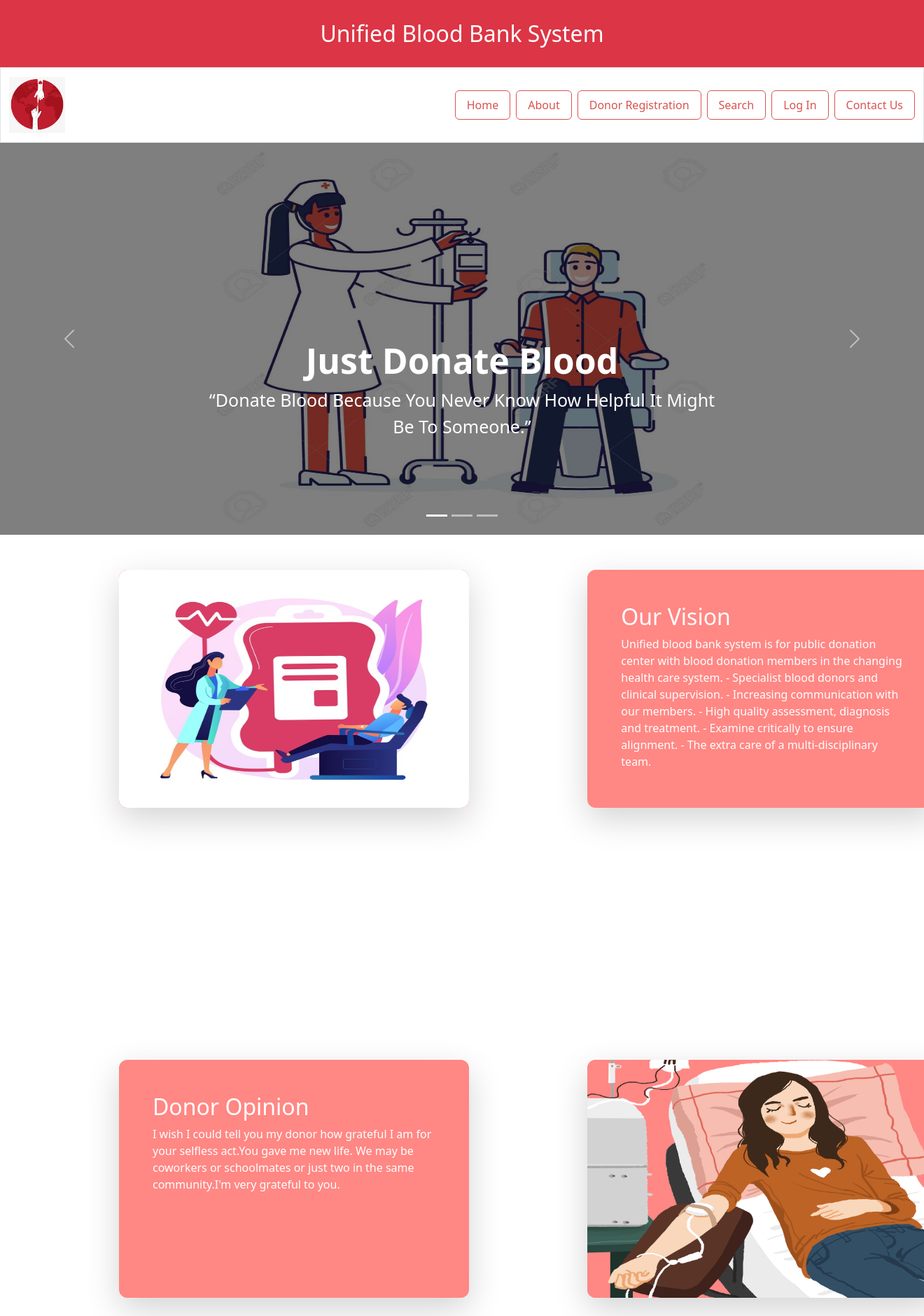
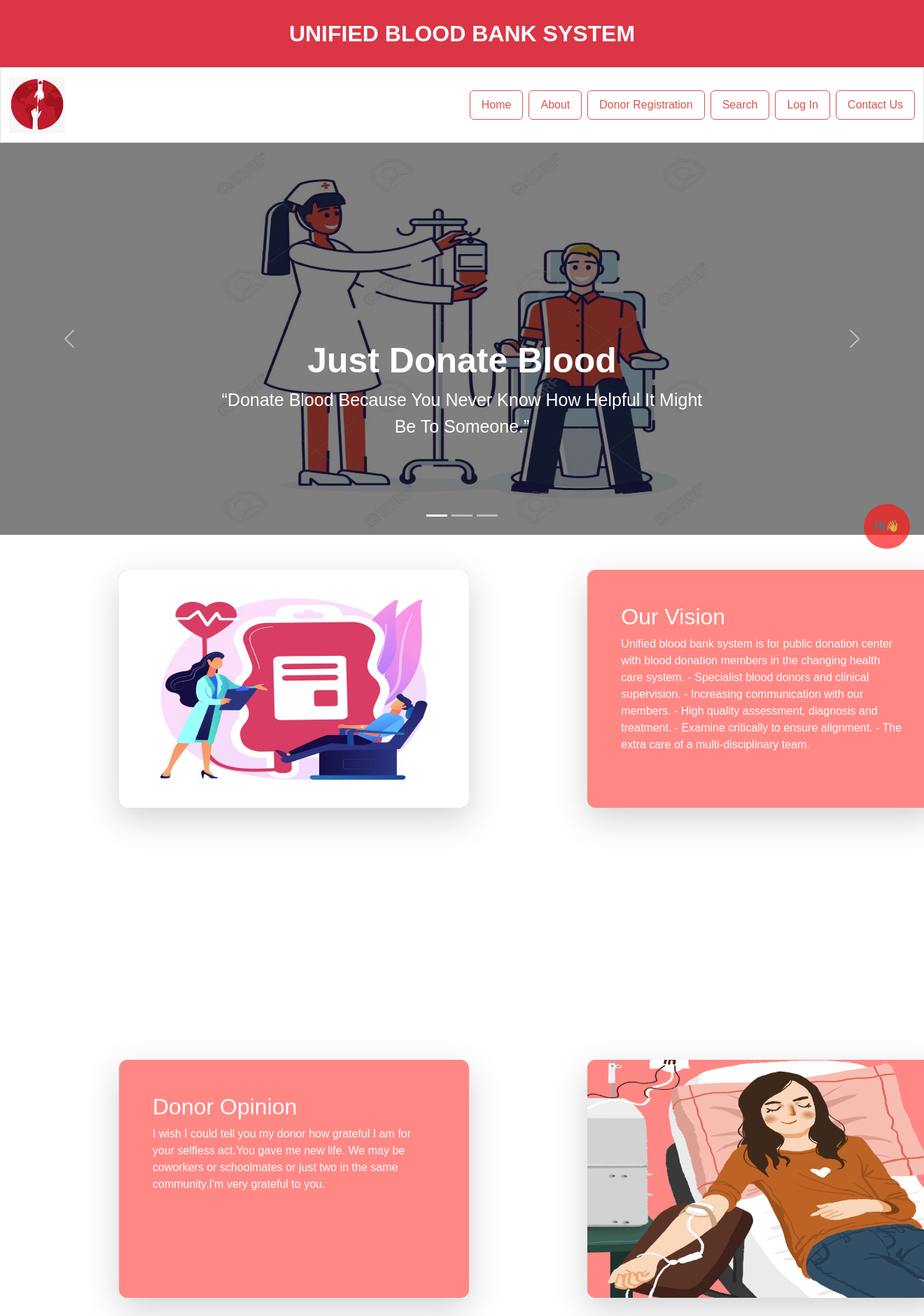
Before and after one commit to jobs-code/unified_bloodbank_django, a Django app: page / in a window 1320 px wide; the page is wider, and only the part inside the window is pictured. Shown: the top 1880 px of that part at 70% size. Run offline with Django 3.2, Linux system fonts and the light colour scheme; some libraries are stand-ins or nearby versions.

Commit message:
Updated base
integrated bot service

```diff
--- a/templates/polls/base.html
+++ b/templates/polls/base.html
@@ -106,14 +106,102 @@
   footer p a:hover {
     color: white;
   }
+
+  body {font-family: Arial, Helvetica, sans-serif;}
+  * {box-sizing: border-box;}
+  /* Button used to open the chat form - fixed at the bottom of the page */
+  .open-button {
+    background-color: rgb(255, 23, 23);
+    color: rgb(30, 132, 139);
+    padding: 20px 15px;
+    border-radius: 50%;
+    cursor: pointer;
+    opacity: 0.7;
+    position: fixed;
+    z-index: 2;
+    bottom: 16px;
+    right: 20px;
+    border: darksalmon;
+
+  }
+
+
+  /* The popup chat - hidden by default */
+  .chat-popup {
+    display: none;
+    position: fixed;
+    bottom: 0;
+    right: 15px;
+    border: 3px solid #f1f1f1;
+    z-index: 90;
+    margin-bottom: -2.4%;
+  }
+
+  /* Add styles to the form container */
+  .form-container {
+    max-width: 320px;
+    padding: 10px;
+    background-color: white;
+  }
+
+  /* Full-width textarea */
+  .form-container textarea {
+    width: 100%;
+    padding: 10px;
+    margin: 5px 0 2px 0;
+    border: none;
+    background: #f1f1f1;
+    resize: none;
+    min-height: 200px;
+  }
+
+  /* When the textarea gets focus, do something */
+  .form-container textarea:focus {
+    background-color: #ddd;
+    outline: none;
+  }
+
+  /* Set a style for the submit/send button */
+  .form-container .btn {
+    background-color: #04AA6D;
+    color: white;
+    padding: 6px 10px;
+    border: none;
+    cursor: pointer;
+    width: 100%;
+    margin-bottom:10px;
+    opacity: 0.8;
+  }
+
+  /* Add a red background color to the cancel button */
+  .form-container .cancel {
+    background-color: rgb(151, 39, 39);
+  }
+
+  /* Add some hover effects to buttons */
+  .form-container .btn:hover, .open-button:hover {
+    opacity: 1;
+  }
+
+
 </style>
 
 <body style="bg-color:#ff9797;">
 
+  <button class="open-button" onclick="openForm()"><b>Hi👋</b></button>
+
+  <div class="chat-popup" id="myForm">
+    <form action="/action_page.php" class="form-container">
+      <h4>UBBOT🤖</h4>
+      <iframe src='https://webchat.botframework.com/embed/UBBbot7?s=WXKirTKc48Q.RnBXimVKXX-AqD4uysBR2AIGAFJp4c02iWdr1ngOZ3I'  style='min-width: 20px;  min-height: 500px;'></iframe>
+      <button type="button" class="btn cancel" onclick="closeForm()">Close</button>
+    </form>
+  </div>
+
   <div class="container-fluid bg-danger">
     <div class="p-4 ">
       <div class="text-center text-white fs-2">
-        Unified Blood Bank System
+        <b>UNIFIED BLOOD BANK SYSTEM</b>
       </div>
     </div>
   </div>
@@ -165,6 +253,7 @@
       <button type="button" data-bs-target="#carouselExampleCaptions" data-bs-slide-to="2"
         aria-label="Slide 3"></button>
     </div>
+
     <div class="carousel-inner">
       <div class="carousel-item active">
         <img src="{% static 'images/slide1.jpg' %}" class="d-block w-100 h-100" alt="...">
@@ -229,6 +318,7 @@
         </div>
       </div>
     </div>
+
     <div class="row justify-content-between margin">
       <div class="col-4">
         <div class="shadow-lg width-height">
@@ -250,10 +340,21 @@
     <footer class="p-3 text-center bg-danger">
       <p>Created By
         <a>Job's</a>
-        | This Site is Open Source</a>
+        </a>
       <p>
     </footer>
   </div>
+
+
+  <script>
+    function openForm() {
+      document.getElementById("myForm").style.display = "block";
+    }
+
+    function closeForm() {
+      document.getElementById("myForm").style.display = "none";
+    }
+    </script>
 
   <script src="{% static 'js/all.min.js' %}"></script>
   <script src="https://ajax.googleapis.com/ajax/libs/jquery/3.6.0/jquery.min.js"></script>
@@ -262,6 +363,7 @@
   <script src="{% static 'js/bootstrap.min.js' %}"></script>
 
 
+
 </body>
 
 </html>
```
